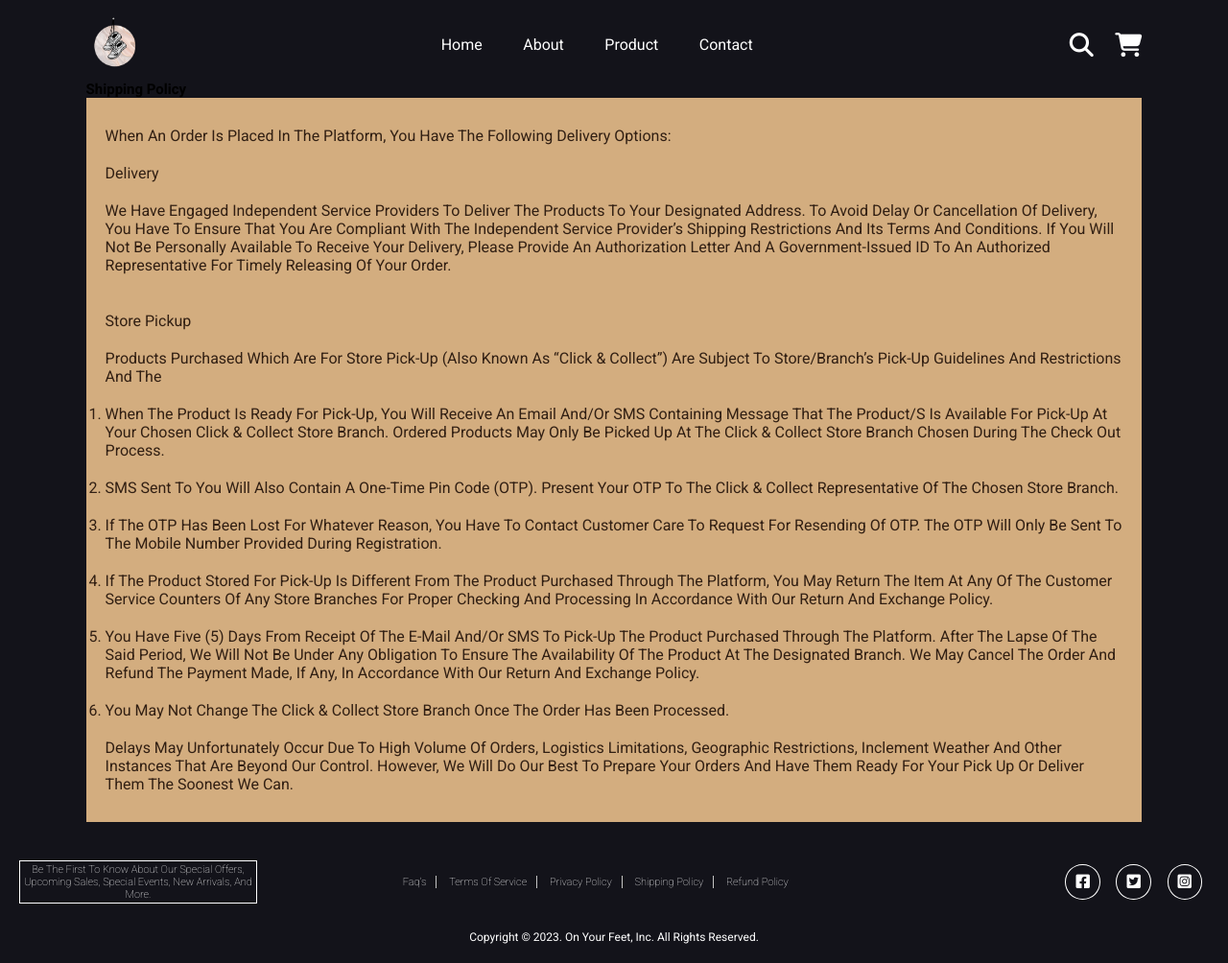
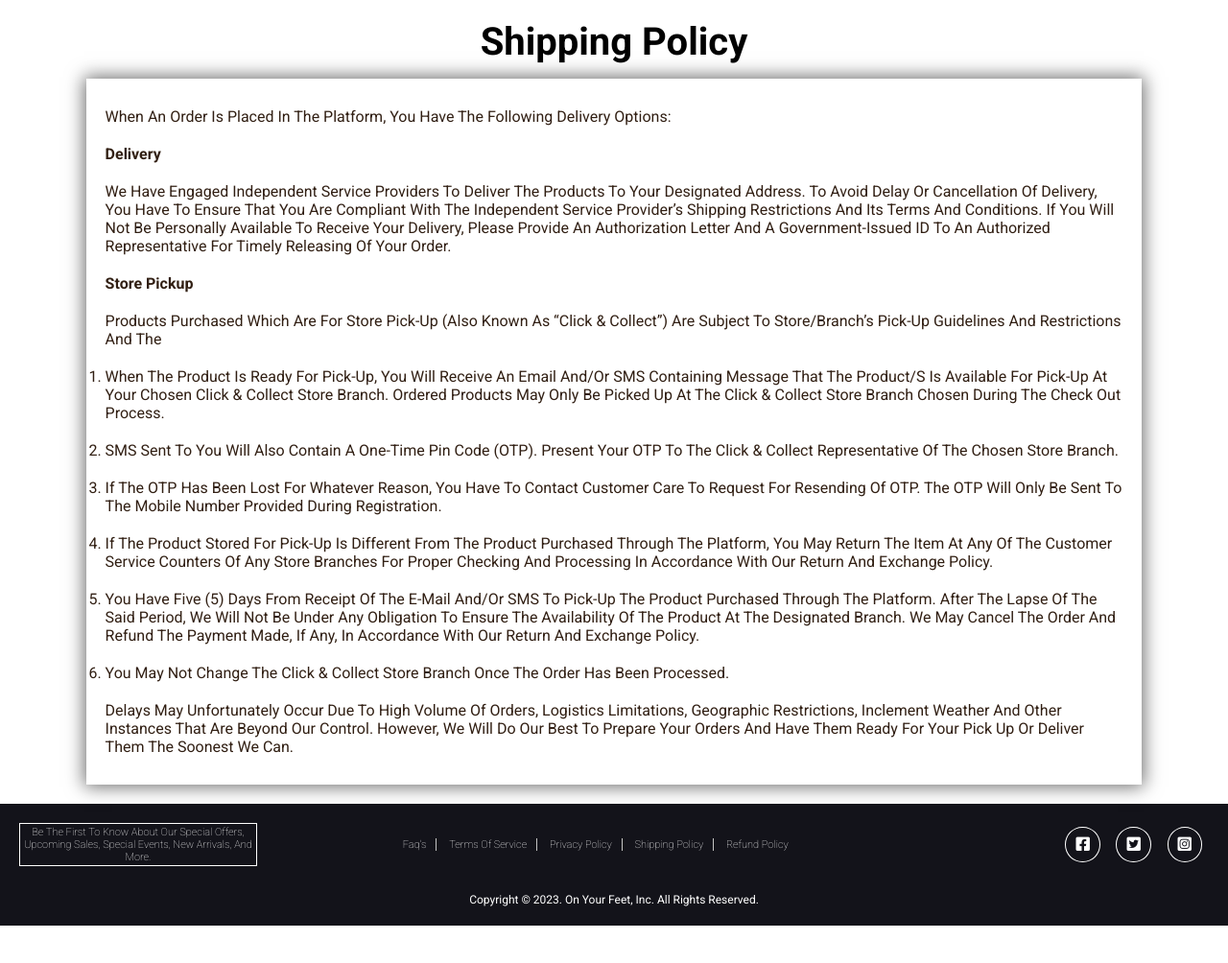
Before and after one commit to Airtrickster/shoebox-onyourfeet, a PHP site: page /shipping_policy.html in a window 1280 px wide. Shown: the whole page at 96% size. After the commit the page ends 965 px from the top, so only its background shows below. Run offline with PHP 8.4, Linux system fonts and the light colour scheme.

Commit message:
navbar fixed, design

```diff
--- a/css/style.css
+++ b/css/style.css
@@ -6,10 +6,10 @@
         --bg:#010103;
         --text:#fff;
         --border:.1rem solid rgba(255,255,255,.3);
+        --about-bg:#F5F5DC;
     }
 
     *{
-
         margin:0; padding:0;
         box-sizing: border-box;
         outline: none;
@@ -144,6 +144,10 @@ section{
         color:var(--main-color);
     }
 
+    .header-scrolled{
+        background: var(--black);
+    }
+
     .header .cart-items-container{
         position: absolute;
         top:100%; right: -100%;
@@ -195,6 +199,10 @@ section{
     .header .cart-items-container .btn{
         width: 100%;
         text-align: center;
+    }
+
+    .text-about a{
+        color: var(--black);
     }
 
     .home{
@@ -253,14 +261,10 @@ section{
         border-radius: 50%;
     }
 
-.shipping-policy{
-    margin-top: 5% ;
-}
-
     .shipping-policy .row{
         display: flex;
         align-items: center;
-    background:var(--main-color);
+        background:var(--text);
         flex-wrap: wrap;
     }
 
@@ -282,7 +286,7 @@ section{
     .refund-policy .row{
         display: flex;
         align-items: center;
-    background:var(--main-color);
+        background:var(--text);
         flex-wrap: wrap;
     }
 
@@ -480,12 +484,81 @@ section{
         background:none;
     }
 
+    #about{
+        background: #bbbbbb;
+
+    }
+
+    .about{
+        margin-top: 5%;
+
+    }
+
+    .about-img{
+        display: flex;
+        justify-content: center;
+        align-items: center;
+        box-shadow: 0px 0px 18px 2px rgba(0, 0, 0, 0.584);
+        background:var(--main-color);
+    }
+
+    .about-img img{
+        width: 40%;
+    }
+
+    .about-text{
+        margin: 0px 30px;
+        text-align: center;
+    }
+
+    .about-text h1{
+        font-size: 5rem;
+        text-transform: uppercase;
+        margin-bottom: 10px;
+    }
+
+  .about-text p{
+        margin-bottom: 30px;
+        font-size: 15px;
+        letter-spacing: 1px;
+    }
+
+    .about-mission{
+        background: linear-gradient(rgba(0, 0, 0, 0.7), rgba(0, 0, 0, 0.7)), url(../images/img2bg.png) ;
+        background-size: cover;
+        background-position: center;
+        height: 80vh;
+        display: grid;
+        place-content: center start;
+    }
+
+
+    .about-mission h1{
+        color: var(--text);
+
+    }
+
+    #shipping{
+        background: var(--text);
+    }
+
+    .shipping-policy h1{
+        text-align: center;
+        font-size: 4rem;
+        margin:0px 0px 15px 0px;
+
+    }
+
+    .shipping-policy .content{
+        box-shadow: 0px 0px 18px 2px rgba(0, 0, 0, 0.584);
+    }
+
     footer{
         font-family: 'Roboto', sans-serif;
+        background: var(--black);
     }
 
     .footer{
-    background:var(--black);
         text-align: center;
     }
 
--- a/index.html
+++ b/index.html
@@ -19,7 +19,7 @@
 
 <!-- header section starts  -->
 
-<header class="header">
+<header class="header header-scrolled">
 
     <a href="index.html" class="logo">
         <img src="images/mini-logo.png" alt="Logo">
--- a/js/script.js
+++ b/js/script.js
@@ -27,3 +27,13 @@ window.onscroll = () =>{
     searchForm.classList.remove('active');
     cartItem.classList.remove('active');
 }
+
+const headerEl = document.querySelector('.header');
+
+window.addEventListener('scroll', ( )=> {
+    if(window.scrollY > 50){
+        headerEl.classList.add('header-scrolled');
+    } else if(window.scrollY <= 50){
+        headerEl.classList.remove('header-scrolled');
+    }
+})
--- a/shipping_policy.html
+++ b/shipping_policy.html
@@ -8,78 +8,16 @@
     <link rel="stylesheet" href="lib/fontawesome-free-6.2.1-web/css/all.min.css">
     <title>On your feet | About</title>
 </head>
-<body>
-
-    <header class="header">
-
-        <a href="index.html" class="logo">
-            <img src="images/mini-logo.png" alt="Logo">
-        </a>
-
-        <nav class="navbar">
-            <a href="index.html">home</a>
-            <a href="about.html">about</a>
-            <a href="product.html">product</a>
-            <a href="contact.html">contact</a>
-        </nav>
-
-        <div class="icons">
-            <div class="fas fa-search" id="search-btn"></div>
-            <div class="fas fa-shopping-cart" id="cart-btn"></div>
-            <div class="fas fa-bars" id="menu-btn"></div>
-        </div>
-
-        <div class="search-form">
-            <input type="search" id="search-box" placeholder="search here...">
-            <label for="search-box" class="fas fa-search"></label>
-        </div>
-
-        <div class="cart-items-container">
-            <div class="cart-item">
-                <span class="fas fa-times"></span>
-                <img src="images/cart-item-1.png" alt="">
-                <div class="content">
-                    <h3>cart item 01</h3>
-                    <div class="price">Php 150/-</div>
-                </div>
-            </div>
-            <div class="cart-item">
-                <span class="fas fa-times"></span>
-                <img src="images/cart-item-2.png" alt="">
-                <div class="content">
-                    <h3>cart item 02</h3>
-                    <div class="price">Php 150/-</div>
-                </div>
-            </div>
-            <div class="cart-item">
-                <span class="fas fa-times"></span>
-                <img src="images/cart-item-3.png" alt="">
-                <div class="content">
-                    <h3>cart item 03</h3>
-                    <div class="price">Php 180/-</div>
-                </div>
-            </div>
-            <div class="cart-item">
-                <span class="fas fa-times"></span>
-                <img src="images/cart-item-4.png" alt="">
-                <div class="content">
-                    <h3>cart item 04</h3>
-                    <div class="price">Php 180/-</div>
-                </div>
-            </div>
-            <a href="#" class="btn">checkout now</a>
-        </div>
-
-    </header>
+<body id="shipping">
 
     <section class="shipping-policy">
-        <h1 class="heading"> <span>Shipping </span>Policy</h1>
+        <h1> <span>Shipping </span>Policy</h1>
         <div class="row">
             <div class="content">
                 <p>When an order is placed in the Platform, you have the following delivery options:</p>
-                <p>Delivery</p>
+                <p><strong> Delivery</strong></p>
                 <p>We have engaged independent service providers to deliver the Products to your designated address. To avoid delay or cancellation of delivery, you have to ensure that you are compliant with the independent service provider’s shipping restrictions and its terms and conditions. If you will not be personally available to receive your delivery, please provide an authorization letter and a government-issued ID to an authorized representative for timely releasing of your order.</p>
-                <p><br>Store Pickup</p>
+                <p><strong>Store Pickup</strong></p>
                 <p>Products purchased which are for store pick-up (also known as “Click &amp; Collect”) are subject to store/branch’s pick-up guidelines and restrictions and the</p>
                 <ol>
                 <li>When the Product is ready for pick-up, you will receive an email and/or SMS containing message that the Product/s is available for pick-up at your chosen Click &amp; Collect store branch. Ordered Products may only be picked up at the Click &amp; Collect store branch chosen during the check out process.</li>
```
Also changed, not shown: about.html (+28 -3 lines), refund_policy.html (+6 -4 lines), images/360_F_118033506_uMrhnrjBWBxVE9sYGTgBht8S5liVnIeY.jpg (deleted), images/about-img.jpg (deleted), images/bg.png (deleted), images/img1.png (added), images/img2bg.png (added), images/logo.png (deleted), images/own-logo.png (deleted). Lines whose indentation alone changed are shown as unchanged.
